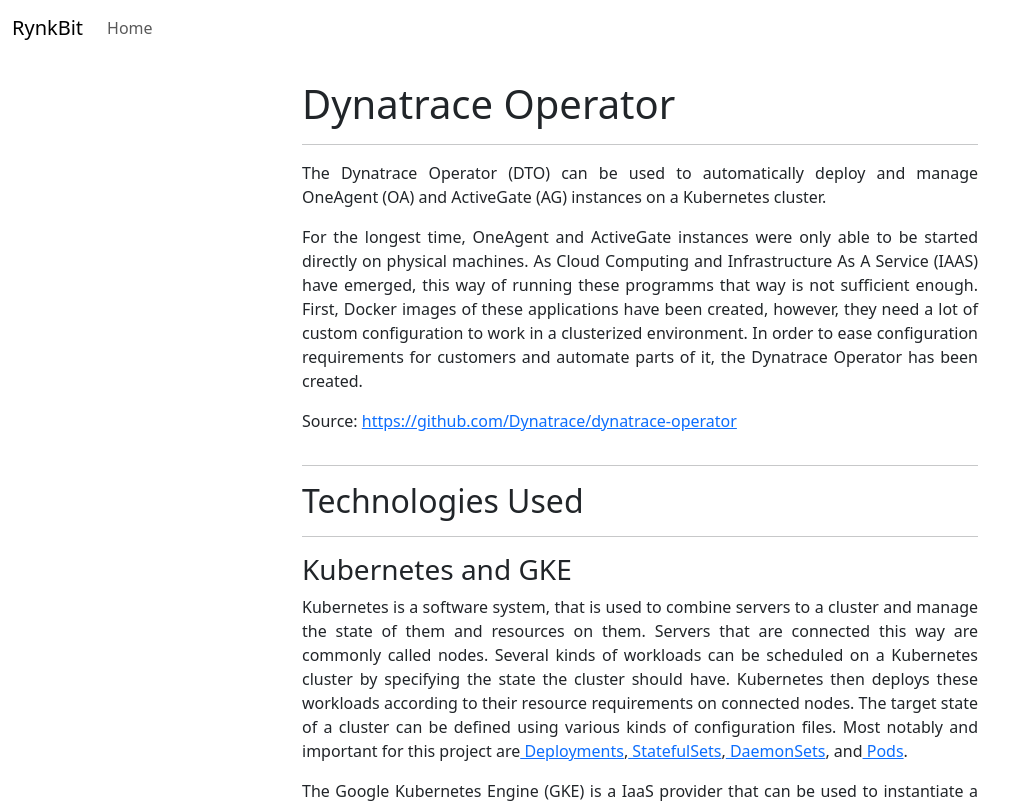
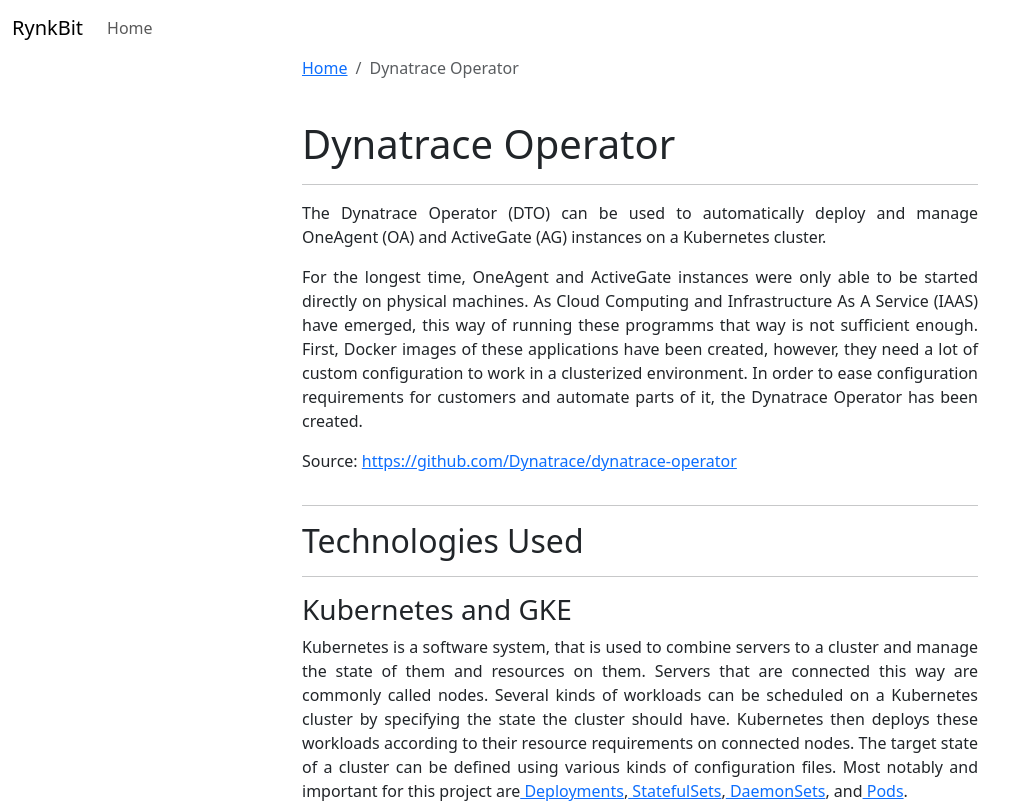
Before and after one commit to meik99/meik99.github.io, a React (Create React App) app in the folder website/: page /dynatrace-operator in a window 1280 px wide. Shown: the top 803 px of the page, without its empty margins (0-1029 px from the left). Built offline with nearby package versions, Linux system fonts and the light colour scheme.

Commit message:
added breadcrumbs

```diff
--- a/website/src/pages/coffeebank/CoffeeBank.js
+++ b/website/src/pages/coffeebank/CoffeeBank.js
@@ -7,10 +7,24 @@
     Settings,
     Transactions
 } from "../../assets/img/coffeebank";
+import {NavLink} from "react-router-dom";
 
 function CoffeeBank() {
     return (
         <div className="container w-700">
+            <div className="row">
+                <div className="col-12">
+                    <nav aria-label="breadcrumb">
+                        <ol className="breadcrumb">
+                            <li className="breadcrumb-item">
+                                <NavLink to="/">Home</NavLink>
+                            </li>
+                            <li className="breadcrumb-item active" aria-current="page">CoffeeBank</li>
+                        </ol>
+                    </nav>
+                </div>
+            </div>
+
             <div className="row mt-4">
                 <div className="col-12">
                     <h1>CoffeeBank</h1>
--- a/website/src/pages/dynatrace-operator/DynatraceOperator.js
+++ b/website/src/pages/dynatrace-operator/DynatraceOperator.js
@@ -1,6 +1,21 @@
+import {NavLink} from "react-router-dom";
+
 function DynatraceOperator() {
     return (
         <div className="container w-700 text-justify">
+            <div className="row">
+                <div className="col-12">
+                    <nav aria-label="breadcrumb">
+                        <ol className="breadcrumb">
+                            <li className="breadcrumb-item">
+                                <NavLink to="/">Home</NavLink>
+                            </li>
+                            <li className="breadcrumb-item active" aria-current="page">Dynatrace Operator</li>
+                        </ol>
+                    </nav>
+                </div>
+            </div>
+
             <div className="row mt-4">
                 <div className="col-12">
                     <h1>Dynatrace Operator</h1>
```
